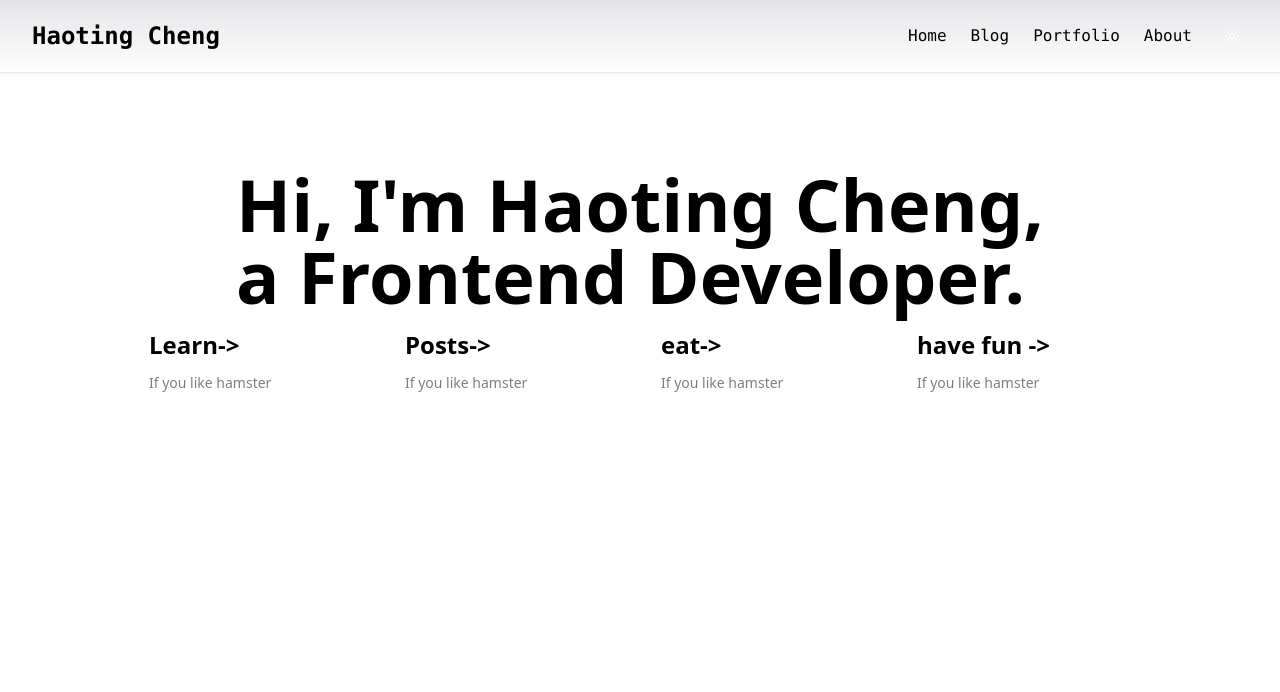
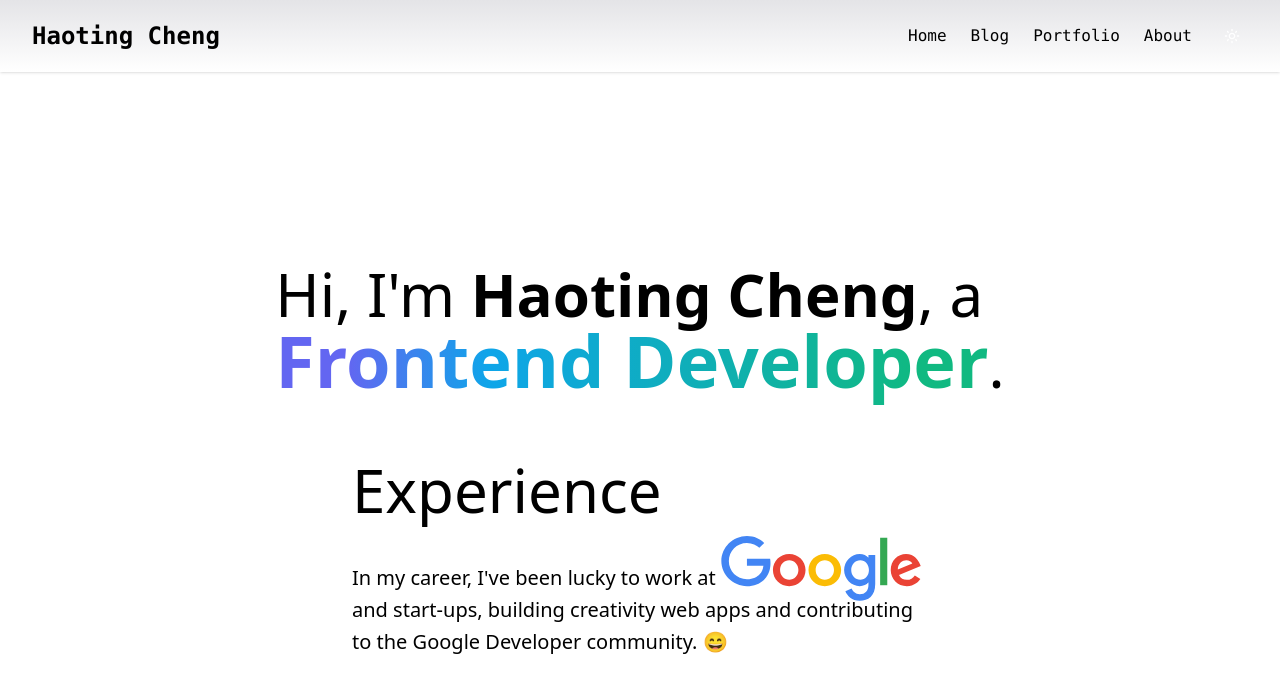
Before and after one commit to hati8haha/portfolio, a Next.js app: page / in a window 1280 px wide. Shown: the top 692 px of the page. Built offline with nearby package versions, Linux system fonts and the light colour scheme; what tailwindcss-animated would draw is missing.

Commit message:
experience section

```diff
--- a/app/globals.css
+++ b/app/globals.css
@@ -1,3 +1,7 @@
 @tailwind base;
 @tailwind components;
 @tailwind utilities;
+
+:root {
+  --tw-gradient-stops: 90deg, rgba(2,0,36,1) 0%, rgba(9,9,121,1) 23%, rgba(0,212,255,1) 100%
+;}
--- a/app/page.tsx
+++ b/app/page.tsx
@@ -1,29 +1,27 @@
 import Image from 'next/image'
-import LinkBlock from '@/components/LinkBlock'
+import ParallaxText from '@/components/ParallaxText'
 import Link from 'next/link'
-
+import Experience from './sections/experience'
 export default function Home() {
   return (
-    <main className="flex flex-col items-center justify-between p-8 xl:p-24">
-      <div>
-        <p className='text-3xl xl:text-7xl font-extrabold animate-fade-right animate-once animate-delay-[500ms]'>
-          Hi, I'm Haoting Cheng,
-        </p>
-        <p className='text-3xl xl:text-7xl font-extrabold animate-fade-left animate-once animate-delay-[900ms]'>
-        a Frontend Developer.
+    <main className='flex flex-col items-center justify-between p-8 xl:p-24'>
+      <section>
+        <div className='mt-24'>
+          <p className='text-3xl sm:text-5xl md:text-6xl  animate-fade-right animate-once animate-delay-[500ms]'>
+            Hi, I'm <span className='font-bold'>Haoting Cheng</span>, a{' '}
+          </p>
+          <p className='text-3xl sm:text-5xl md:text-6xl animate-fade-left animate-once animate-delay-[900ms]'>
+            <span className='font-extrabold	text-6xl lg:text-7xl  bg-gradient-to-r from-indigo-500 from-10% via-sky-500 via-30% to-emerald-500 to-90% bg-clip-text text-transparent'>
+              Frontend Developer
+            </span>
+            .
+          </p>
+        </div>
+      </section>
 
-        </p>
-      </div>
+      <Experience />
 
-      <div className="mb-32 grid text-center lg:max-w-5xl lg:w-full lg:mb-0 lg:grid-cols-4 lg:text-left">
-        <LinkBlock heading='Learn' desc='If you like hamster' />
-        <Link href={'/posts'}
-        >
-          <LinkBlock heading='Posts' desc='If you like hamster' />
-        </Link>
-        <LinkBlock heading='eat' desc='If you like hamster' />
-        <LinkBlock heading='have fun ' desc='If you like hamster' />
-      </div>
+      <div className='mb-32 grid text-center lg:max-w-5xl lg:w-full lg:mb-0 lg:grid-cols-4 lg:text-left'></div>
     </main>
   )
 }
--- /dev/null
+++ b/app/sections/experience.tsx
@@ -0,0 +1,39 @@
+'use client'
+import { motion } from 'framer-motion'
+import Image from 'next/image'
+
+const Experience = () => {
+  return (
+    <section className='max-w-xl my-16	'>
+      <h2 className='text-3xl sm:text-5xl md:text-6xl '>Experience</h2>
+
+      <motion.div
+        initial={{ opacity: 0, scale: 0 }}
+        animate={{ opacity: 1, scale: 1 }}
+        transition={{
+          type: 'spring',
+          stiffness: 260,
+          damping: 20
+        }}
+      >
+        <p className='text-xl leading-8'>
+          <span className=''>In my career, I've been lucky to work at </span>
+          <Image
+            src={'/google-logo.svg'}
+            width={200}
+            height={40}
+            alt='google-logo'
+            className='inline align-baseline translate-y-4'
+          />
+          <span>
+            {' '}
+            and start-ups, building creativity web apps and contributing to the
+            Google Developer community. 😄
+          </span>
+        </p>
+      </motion.div>
+    </section>
+  )
+}
+
+export default Experience
--- /dev/null
+++ b/components/ParallaxText.tsx
@@ -0,0 +1,73 @@
+'use client'
+
+import {
+  motion,
+  useScroll,
+  useSpring,
+  useTransform,
+  useMotionValue,
+  useVelocity,
+  useAnimationFrame
+} from "framer-motion";
+import { ReactNode, useRef } from "react";
+import { wrap } from "@motionone/utils";
+
+interface ParallaxProps {
+  children: ReactNode;
+  baseVelocity: number;
+}
+const ParallaxText = ({ children, baseVelocity = 100 }: ParallaxProps) => {
+  const baseX = useMotionValue(0);
+  const { scrollY } = useScroll();
+  const scrollVelocity = useVelocity(scrollY);
+  const smoothVelocity = useSpring(scrollVelocity, {
+    damping: 50,
+    stiffness: 400
+  });
+  const velocityFactor = useTransform(smoothVelocity, [0, 1000], [0, 5], {
+    clamp: false
+  });
+
+  /**
+   * This is a magic wrapping for the length of the text - you
+   * have to replace for wrapping that works for you or dynamically
+   * calculate
+   */
+  const x = useTransform(baseX, (v) => `${wrap(-60, 100, v)}%`);
+
+  const directionFactor = useRef<number>(1);
+  useAnimationFrame((t, delta) => {
+    let moveBy = directionFactor.current * baseVelocity * (delta / 1000);
+
+    /**
+     * This is what changes the direction of the scroll once we
+     * switch scrolling directions.
+     */
+    if (velocityFactor.get() < 0) {
+      directionFactor.current = -1;
+    } else if (velocityFactor.get() > 0) {
+      directionFactor.current = 1;
+    }
+
+    moveBy += directionFactor.current * moveBy * velocityFactor.get();
+
+    baseX.set(baseX.get() + moveBy);
+  });
+
+  /**
+   * The number of times to repeat the child text should be dynamically calculated
+   * based on the size of the text and viewport. Likewise, the x motion value is
+   * currently wrapped between -20 and -45% - this 25% is derived from the fact
+   * we have four children (100% / 4). This would also want deriving from the
+   * dynamically generated number of children.
+   */
+  return (
+    <div className="parallax w-screen overflow-hidden">
+      <motion.div className="scroller" style={{ x }}>
+        {children}
+      </motion.div>
+    </div>
+  );
+}
+
+export default ParallaxText
--- a/package.json
+++ b/package.json
@@ -10,12 +10,14 @@
   },
   "dependencies": {
     "@leafac/rehype-shiki": "^2.2.1",
+    "@motionone/utils": "^10.15.1",
     "@types/node": "20.4.8",
     "@types/react": "18.2.18",
     "@types/react-dom": "18.2.7",
     "autoprefixer": "10.4.14",
     "eslint": "8.46.0",
     "eslint-config-next": "13.4.13",
+    "framer-motion": "^10.15.1",
     "gray-matter": "^4.0.3",
     "next": "13.4.13",
     "next-themes": "^0.2.1",
```
Also changed, not shown: public/google-logo.svg (added), 1 other file (tests, documents, lock files or other folders).
